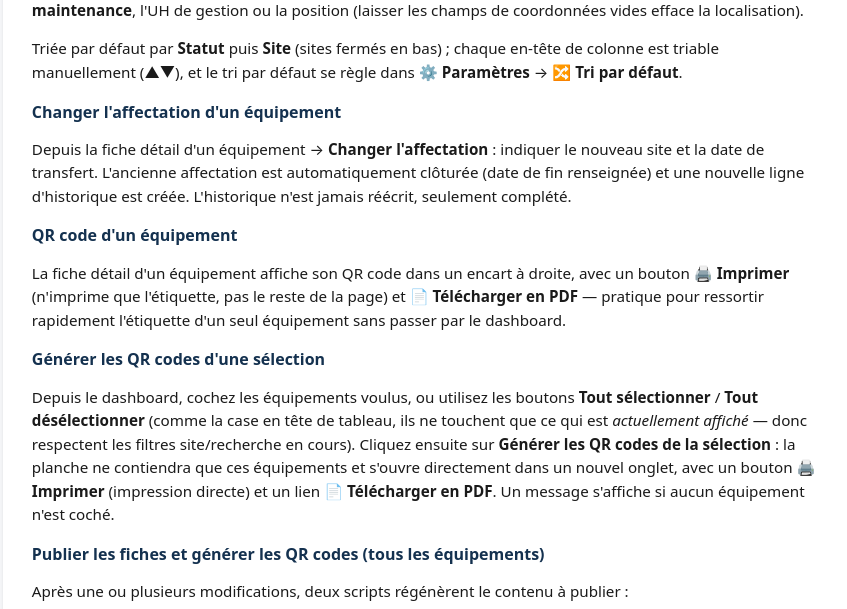
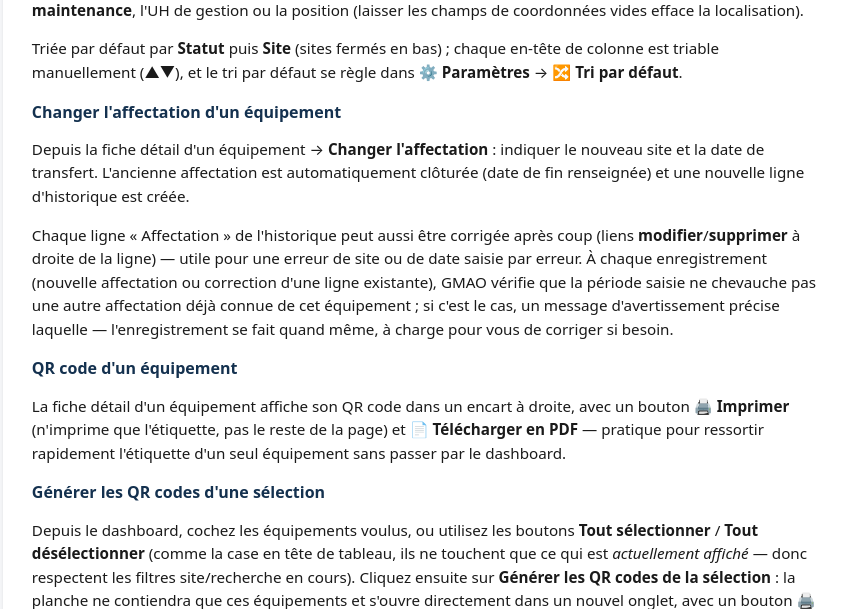
Before and after one commit to SPCMO/GMAO, a Flask app: page /aide in a window 1280 px wide. Shown: the part 1712-2321 px from the top of the page, without its empty margins (211-1058 px from the left). Run offline with Flask 3, Linux system fonts and the light colour scheme.

Commit message:
Historique des affectations : modifier/supprimer une ligne + détection de chevauchement
Ajoute la correction a posteriori d'une ligne d'affectation (site, dates) ou
sa suppression, depuis la fiche équipement. À chaque enregistrement (nouvelle
affectation via "Changer l'affectation", ou correction d'une ligne existante),
vérifie que la période saisie ne chevauche pas une autre affectation connue de
l'équipement et avertit l'utilisateur si c'est le cas (non bloquant) — une
transition normale (fin de l'une = début de l'autre) n'est pas un chevauchement.

Testé : avertissement déclenché sur un chevauchement volontaire, absent sur une
transition adjacente normale, suppression d'une ligne fonctionnelle.

```diff
--- a/Aide.html
+++ b/Aide.html
@@ -94,7 +94,8 @@
   <p class="muted">Triée par défaut par <b>Statut</b> puis <b>Site</b> (sites fermés en bas) ; chaque en-tête de colonne est triable manuellement (▲▼), et le tri par défaut se règle dans <b>⚙️ Paramètres</b> → <b>🔀 Tri par défaut</b>.</p>
 
   <h3>Changer l'affectation d'un équipement</h3>
-  <p>Depuis la fiche détail d'un équipement → <b>Changer l'affectation</b> : indiquer le nouveau site et la date de transfert. L'ancienne affectation est automatiquement clôturée (date de fin renseignée) et une nouvelle ligne d'historique est créée. L'historique n'est jamais réécrit, seulement complété.</p>
+  <p>Depuis la fiche détail d'un équipement → <b>Changer l'affectation</b> : indiquer le nouveau site et la date de transfert. L'ancienne affectation est automatiquement clôturée (date de fin renseignée) et une nouvelle ligne d'historique est créée.</p>
+  <p class="muted">Chaque ligne « Affectation » de l'historique peut aussi être corrigée après coup (liens <b>modifier</b>/<b>supprimer</b> à droite de la ligne) — utile pour une erreur de site ou de date saisie par erreur. À chaque enregistrement (nouvelle affectation ou correction d'une ligne existante), GMAO vérifie que la période saisie ne chevauche pas une autre affectation déjà connue de cet équipement ; si c'est le cas, un message d'avertissement précise laquelle — l'enregistrement se fait quand même, à charge pour vous de corriger si besoin.</p>
 
   <h3>QR code d'un équipement</h3>
   <p>La fiche détail d'un équipement affiche son QR code dans un encart à droite, avec un bouton <b>🖨️ Imprimer</b> (n'imprime que l'étiquette, pas le reste de la page) et <b>📄 Télécharger en PDF</b> — pratique pour ressortir rapidement l'étiquette d'un seul équipement sans passer par le dashboard.</p>
@@ -362,6 +363,11 @@ git config --global https.proxy http://pfrie-std.proxy.e2.rie.gouv.fr:8080</pre>
 
 <section id="changelog">
   <h2>Correctifs &amp; nouvelles fonctionnalités</h2>
+
+  <div class="changelog-entry">
+    <div class="changelog-date">19 août 2026</div>
+    <p><span class="tag tag-feat">Nouveauté</span> Historique des affectations : chaque ligne « Affectation » peut désormais être modifiée (site, dates) ou supprimée directement depuis la fiche équipement, pour corriger une erreur de saisie. À chaque enregistrement (nouvelle affectation ou correction), GMAO détecte si la période saisie chevauche une autre affectation déjà connue de cet équipement et affiche un avertissement le cas échéant (une transition normale d'un site à l'autre, où la date de fin de l'un correspond à la date de début de l'autre, n'est pas considérée comme un chevauchement).</p>
+  </div>
 
   <div class="changelog-entry">
     <div class="changelog-date">19 août 2026</div>
--- a/app/db.py
+++ b/app/db.py
@@ -517,6 +517,45 @@ def get_historique(conn, equipement_id):
     ).fetchall()
 
 
+def get_affectation(conn, affectation_id):
+    return conn.execute("SELECT * FROM affectation WHERE id = ?", (affectation_id,)).fetchone()
+
+
+def update_affectation(conn, affectation_id, site, date_debut, date_fin):
+    """Corrige a posteriori une ligne d'affectation existante (site et/ou dates) —
+    utilisé pour rectifier une erreur de saisie, pas pour un vrai changement de site
+    (voir changer_affectation, qui clôt l'affectation en cours et en ouvre une nouvelle)."""
+    ensure_site(conn, site)
+    conn.execute(
+        "UPDATE affectation SET site = ?, date_debut = ?, date_fin = ? WHERE id = ?",
+        (site, date_debut, date_fin or None, affectation_id),
+    )
+
+
+def delete_affectation(conn, affectation_id):
+    conn.execute("DELETE FROM affectation WHERE id = ?", (affectation_id,))
+
+
+def chevauchement_affectations(conn, equipement_id, date_debut, date_fin, exclure_id=None):
+    """Liste les affectations existantes de cet équipement dont la période chevauche
+    [date_debut, date_fin[ (date_fin=None = toujours en cours, traité comme sans fin).
+    Deux affectations qui se touchent exactement (l'une finit le jour où l'autre
+    commence, transition normale — voir changer_affectation) ne comptent pas comme un
+    chevauchement. exclure_id : ignore cette ligne (celle qu'on est en train de modifier
+    ou de clôturer)."""
+    rows = conn.execute(
+        "SELECT * FROM affectation WHERE equipement_id = ?" + (" AND id != ?" if exclure_id else ""),
+        (equipement_id, exclure_id) if exclure_id else (equipement_id,),
+    ).fetchall()
+    fin_nouvelle = date_fin or "9999-12-31"
+    resultat = []
+    for r in rows:
+        fin_existante = r["date_fin"] or "9999-12-31"
+        if date_debut < fin_existante and r["date_debut"] < fin_nouvelle:
+            resultat.append(r)
+    return resultat
+
+
 # ── Listes de référence (types, sous-types, durées) ─────────────────────
 
 def list_types(conn):
--- a/app/routes/equipements.py
+++ b/app/routes/equipements.py
@@ -143,6 +143,14 @@ def regenerer_etiquette(equipement_id):
     return redirect(url_for("equipements.detail_equipement", equipement_id=equipement_id))
 
 
+def _message_chevauchement(chevauchantes):
+    details = ", ".join(
+        f"{c['site']} du {c['date_debut']} au {c['date_fin'] or 'aujourd’hui'}"
+        for c in chevauchantes
+    )
+    return f"⚠️ Attention, la période saisie chevauche une affectation existante : {details}. Vérifiez les dates."
+
+
 @equipements_bp.route("/equipement/<equipement_id>/affecter", methods=["GET", "POST"])
 def affecter_equipement(equipement_id):
     with db.db_session() as conn:
@@ -155,6 +163,13 @@ def affecter_equipement(equipement_id):
             if est_nouveau_site:
                 nouveau_site = request.form.get("nouveau_site_nom", "").strip()
             date_transfert = request.form["date_transfert"]
+            # Chevauchement vérifié AVANT modification, en excluant l'affectation en
+            # cours (celle que ce changement clôt justement à cette même date — une
+            # transition normale, pas une incohérence).
+            exclure_id = site_actuel["id"] if site_actuel else None
+            chevauchantes = db.chevauchement_affectations(
+                conn, equipement_id, date_transfert, None, exclure_id=exclure_id
+            )
             db.changer_affectation(conn, equipement_id, nouveau_site, date_transfert)
             if est_nouveau_site:
                 lat = parse_coord(request.form.get("lat"))
@@ -162,12 +177,49 @@ def affecter_equipement(equipement_id):
                 uh = request.form.get("uh_gestion") or None
                 db.update_site(conn, nouveau_site, maintenance=False, lat=lat, lon=lon, uh_gestion=uh)
             publication.publier_en_tache_de_fond()
-            flash(f"« {equipement['nom']} » réaffecté à {nouveau_site}.")
+            if chevauchantes:
+                flash(_message_chevauchement(chevauchantes))
+            else:
+                flash(f"« {equipement['nom']} » réaffecté à {nouveau_site}.")
             return redirect(url_for("equipements.detail_equipement", equipement_id=equipement_id))
     return render_template(
         "affecter.html", equipement=equipement, site_actuel=site_actuel,
         sites=sites, aujourdhui=date.today().isoformat(), uh_valeurs=db.UH_VALEURS,
     )
+
+
+@equipements_bp.route("/equipement/<equipement_id>/affectation/<int:affectation_id>/modifier", methods=["GET", "POST"])
+def modifier_affectation(equipement_id, affectation_id):
+    with db.db_session() as conn:
+        equipement = db.get_equipement(conn, equipement_id)
+        affectation = db.get_affectation(conn, affectation_id)
+        sites = db.list_sites(conn)
+        if request.method == "POST":
+            site = request.form["site"].strip()
+            date_debut = request.form["date_debut"]
+            date_fin = request.form.get("date_fin", "").strip() or None
+            chevauchantes = db.chevauchement_affectations(
+                conn, equipement_id, date_debut, date_fin, exclure_id=affectation_id
+            )
+            db.update_affectation(conn, affectation_id, site, date_debut, date_fin)
+            publication.publier_en_tache_de_fond()
+            if chevauchantes:
+                flash(_message_chevauchement(chevauchantes))
+            else:
+                flash("Ligne d'affectation mise à jour.")
+            return redirect(url_for("equipements.detail_equipement", equipement_id=equipement_id))
+    return render_template(
+        "modifier_affectation.html", equipement=equipement, affectation=affectation, sites=sites,
+    )
+
+
+@equipements_bp.route("/equipement/<equipement_id>/affectation/<int:affectation_id>/supprimer", methods=["POST"])
+def supprimer_affectation(equipement_id, affectation_id):
+    with db.db_session() as conn:
+        db.delete_affectation(conn, affectation_id)
+    publication.publier_en_tache_de_fond()
+    flash("Ligne d'affectation supprimée de l'historique.")
+    return redirect(url_for("equipements.detail_equipement", equipement_id=equipement_id))
 
 
 @equipements_bp.route("/equipement/<equipement_id>/fiche")
```
Also changed, not shown: app/templates/detail.html (+10 -4 lines), app/templates/modifier_affectation.html (added, +33 -0 lines).
